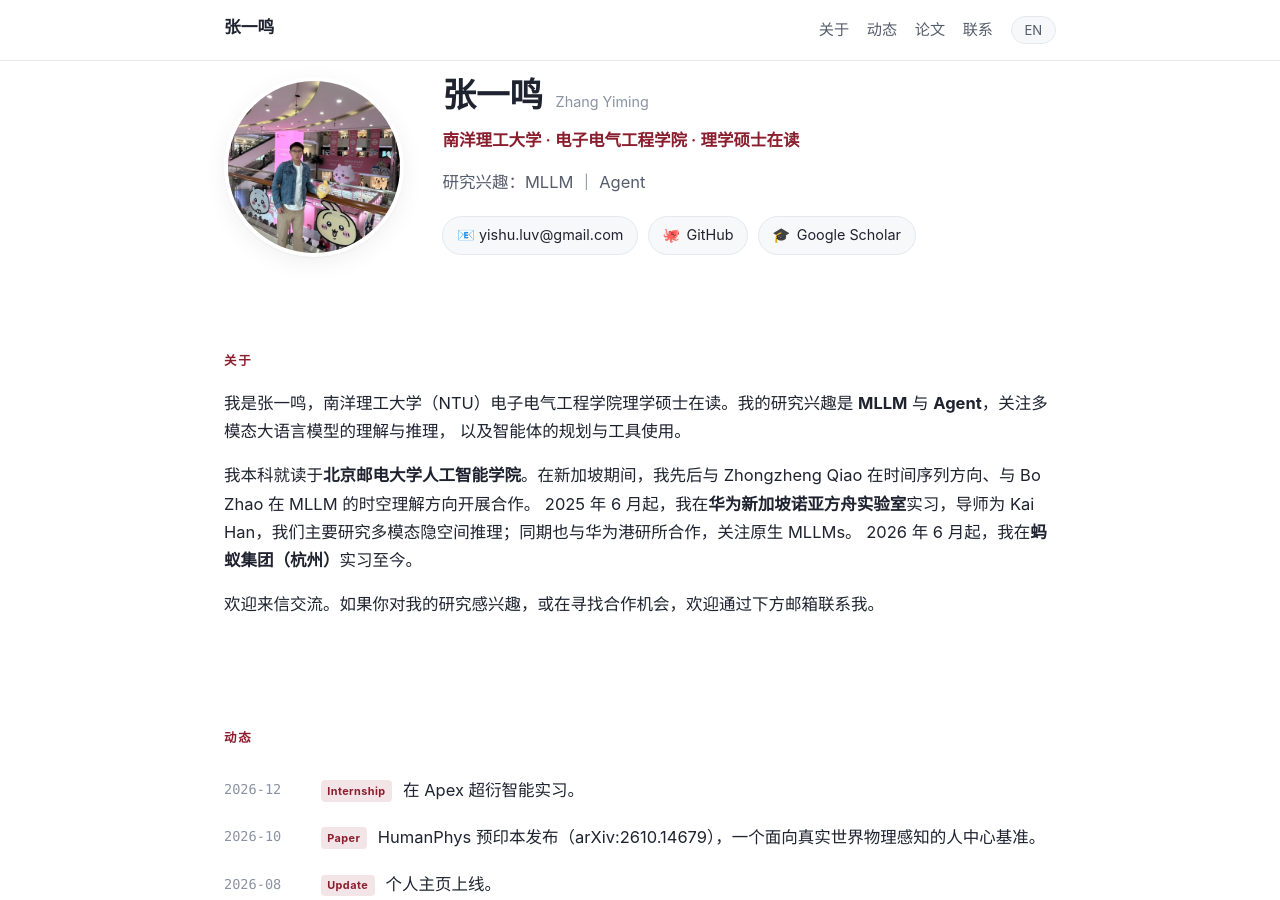
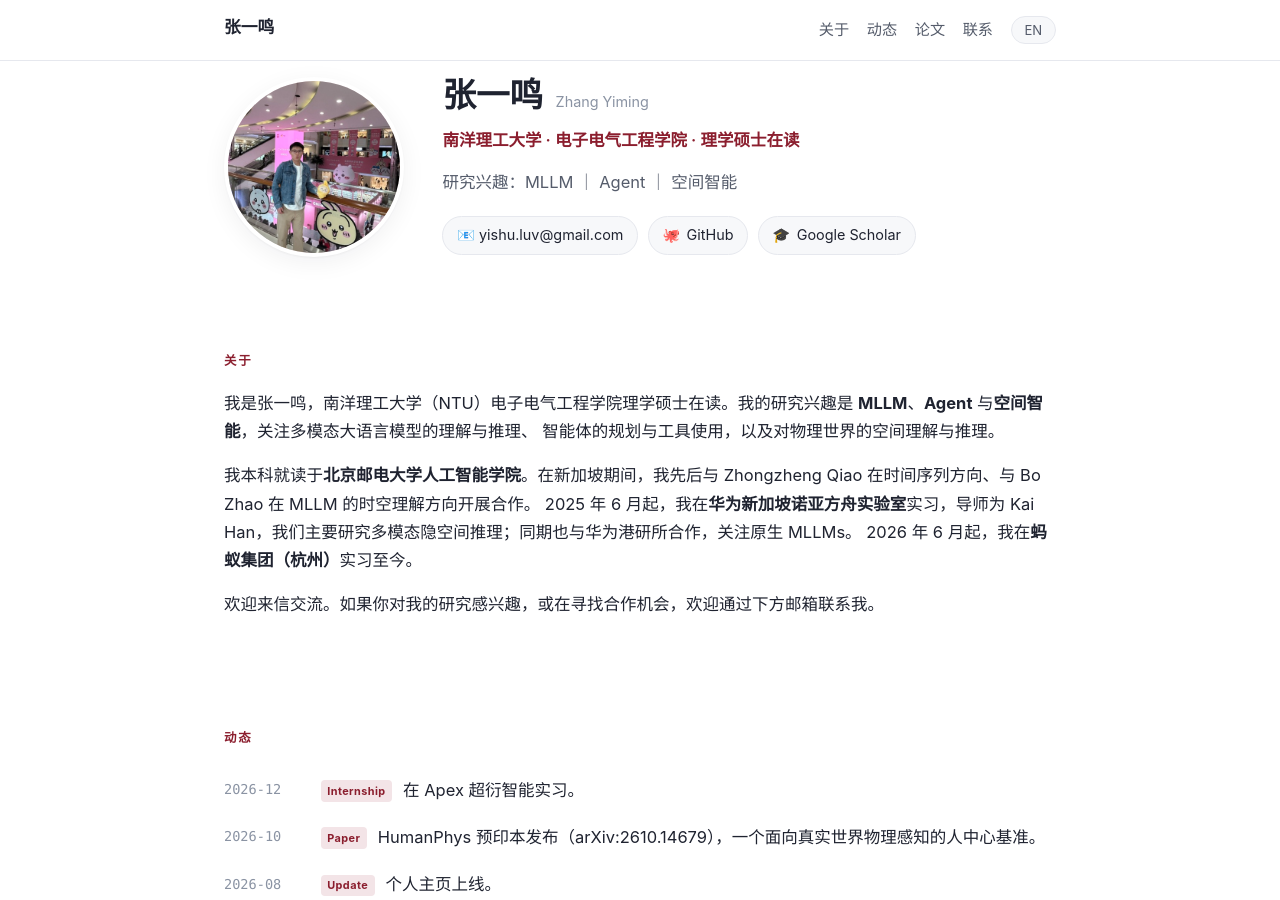
Before and after one commit to zhangym0213/zhangym0213.github.io, a Jekyll site: the page built from index.html, in a window 1280 px wide and 900 px high. Built offline with Jekyll 4.4.1, drawn with Linux system fonts in a browser that asks for light colours.

Commit message:
interests: add Spatial Intelligence (hero / about / site description)

```diff
--- a/_config.yml
+++ b/_config.yml
@@ -3,7 +3,7 @@ title: Zhang Yiming | 张一鸣
 email: yishu.luv@gmail.com
 description: >-
   Personal homepage of Zhang Yiming (张一鸣), MSc student at NTU EEE.
-  Research interests: MLLM and Agent.
+  Research interests: MLLM, Agent, and Spatial Intelligence.
 author: Zhang Yiming
 
 # 站点 URL（GitHub Pages 默认 / GitHub Pages default URL）
--- a/_includes/about.html
+++ b/_includes/about.html
@@ -6,14 +6,16 @@
     <div class="about">
       <p class="zh">
         我是张一鸣，南洋理工大学（NTU）电子电气工程学院理学硕士在读。我的研究兴趣是
-        <strong>MLLM</strong> 与 <strong>Agent</strong>，关注多模态大语言模型的理解与推理，
-        以及智能体的规划与工具使用。
+        <strong>MLLM</strong>、<strong>Agent</strong> 与<strong>空间智能</strong>，关注多模态大语言模型的理解与推理、
+        智能体的规划与工具使用，以及对物理世界的空间理解与推理。
       </p>
       <p class="en">
         I am Yiming Zhang, an MSc student in the School of Electrical &amp; Electronic
         Engineering at Nanyang Technological University (NTU). My research interests lie in
-        <strong>MLLM</strong> and <strong>Agent</strong>, focusing on the understanding and
-        reasoning of multimodal large language models, as well as the planning and tool use of agents.
+        <strong>MLLM</strong>, <strong>Agent</strong>, and <strong>Spatial Intelligence</strong>,
+        focusing on the understanding and reasoning of multimodal large language models,
+        the planning and tool use of agents, and spatial understanding of and reasoning
+        about the physical world.
       </p>
       <p class="zh">
         我本科就读于<strong>北京邮电大学人工智能学院</strong>。在新加坡期间，我先后与
--- a/_includes/hero.html
+++ b/_includes/hero.html
@@ -12,8 +12,8 @@
         <span class="en">MSc Student, School of Electrical &amp; Electronic Engineering, NTU</span>
       </p>
       <p class="lead">
-        <span class="zh">研究兴趣：MLLM ｜ Agent</span>
-        <span class="en">Research interests: MLLM | Agent</span>
+        <span class="zh">研究兴趣：MLLM ｜ Agent ｜ 空间智能</span>
+        <span class="en">Research interests: MLLM | Agent | Spatial Intelligence</span>
       </p>
       <div class="links">
         <a class="chip" href="mailto:{{ site.email }}">
```
